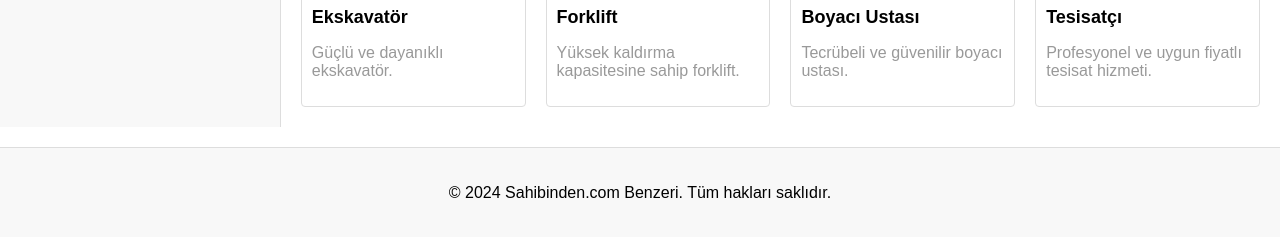
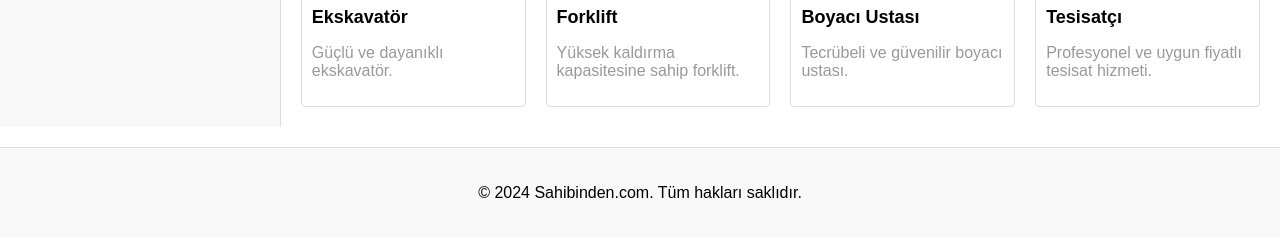
Before and after one commit to oqulcan/oqulcansahibinden.github.io, a plain HTML site: page index.html in a window 1280 px wide. Shown: the part 561-798 px from the top of the page. Drawn offline with Linux system fonts and the light colour scheme.

Commit message:
sahib.html

```diff
--- a/index.html
+++ b/index.html
@@ -423,7 +423,7 @@
     </main>
 
     <footer>
-        <p>&copy; 2024 Sahibinden.com Benzeri. Tüm hakları saklıdır.</p>
+        <p>&copy; 2024 Sahibinden.com. Tüm hakları saklıdır.</p>
     </footer>
 </body>
 </html>
```
